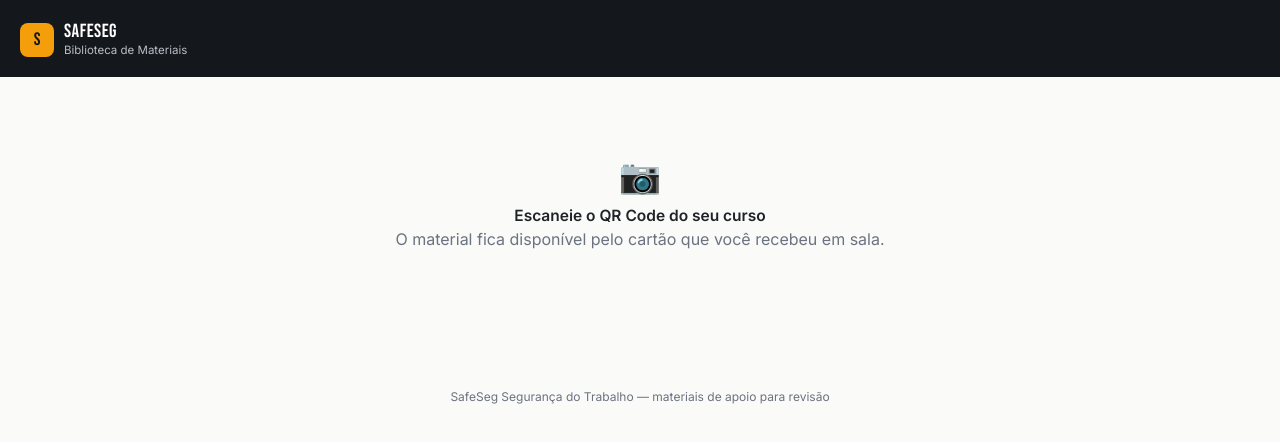
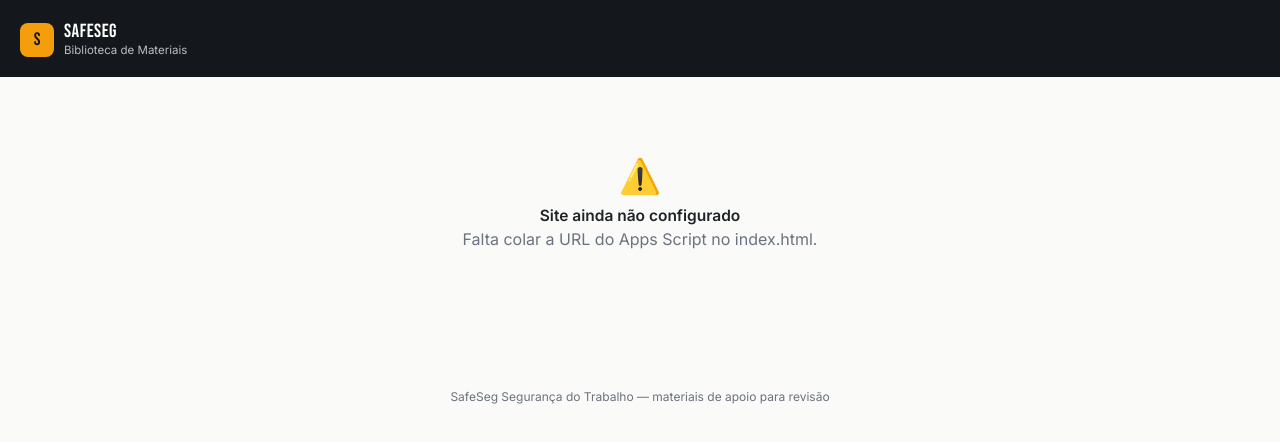
Before and after one commit to SafeSegTreinamentos/Materiais-Safeseg, a plain HTML site: page index.html in a window 1280 px wide. Drawn offline with Linux system fonts and the light colour scheme.

Commit message:
Update index.html

```diff
--- a/index.html
+++ b/index.html
@@ -198,7 +198,7 @@
 /* -----------------------------------------------------------------
    Cole aqui a URL do Apps Script publicado (termina em /exec)
 ------------------------------------------------------------------*/
-const API_URL = "COLE_AQUI_A_URL_DO_APPS_SCRIPT";
+const API_URL = "https://script.google.com/macros/s/AKfycbyAm0LoUU8laNxCZcCM2Pq6nLxLt9Xvi0ZaOZi25aIEpMdMuk2D_B4_6jnDA6Fyx_Z5/exec";
 
 const main = document.getElementById("main");
 const headerCourseArea = document.getElementById("headerCourseArea");
```
